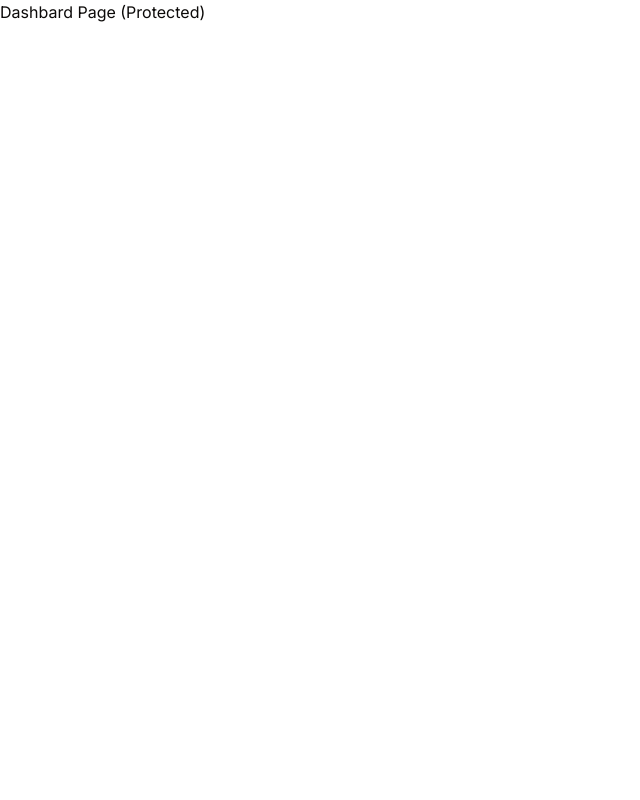
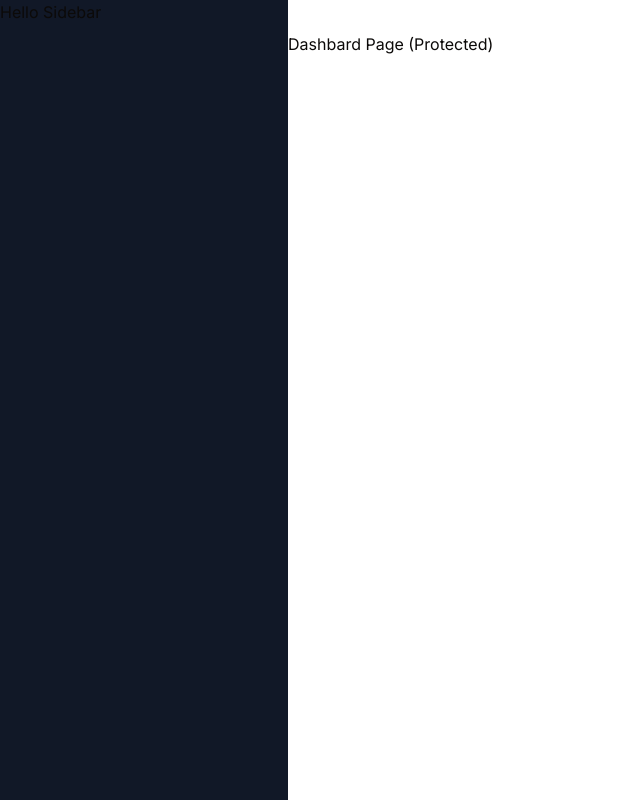
Before and after one commit to fztu/next13-redmine-timetracker, a Next.js app: page /dashboard in a window 1280 px wide. Shown: the whole page, without its empty margins (0-640 px from the left). Built offline with nearby package versions, Linux system fonts and the light colour scheme.

Commit message:
feat: navbar with userbutton

```diff
--- /dev/null
+++ b/app/(dashboard)/layout.tsx
@@ -0,0 +1,25 @@
+import React from "react";
+
+import Navbar from "@/components/navbar";
+
+const DashboardLayout = ({
+    children
+}: {
+    children: React.ReactNode
+}) => {
+    return (
+        <div className="h-full relative">
+            <div className="hidden h-full md:flex md:w-72 md:flex-col md:fixed md:inset-y-0 z-[80] bg-gray-900">
+                <div>
+                    Hello Sidebar
+                </div>
+            </div>
+            <main className="md:pl-72">
+                <Navbar />
+                {children}
+            </main>
+        </div>
+     );
+}
+
+export default DashboardLayout;
--- /dev/null
+++ b/components/navbar.tsx
@@ -0,0 +1,20 @@
+import { Menu } from "lucide-react";
+import { UserButton } from "@clerk/nextjs";
+
+import { Button } from "@/components/ui/button";
+
+
+const Navbar = () => {
+    return (
+        <div className="flex items-center p-4">
+            <Button variant="ghost" size="icon" className="md:hidden">
+                <Menu />
+            </Button>
+            <div className="flex w-full justify-end">
+                <UserButton afterSignOutUrl="/" />
+            </div>
+        </div>
+     );
+}
+
+export default Navbar;
```
